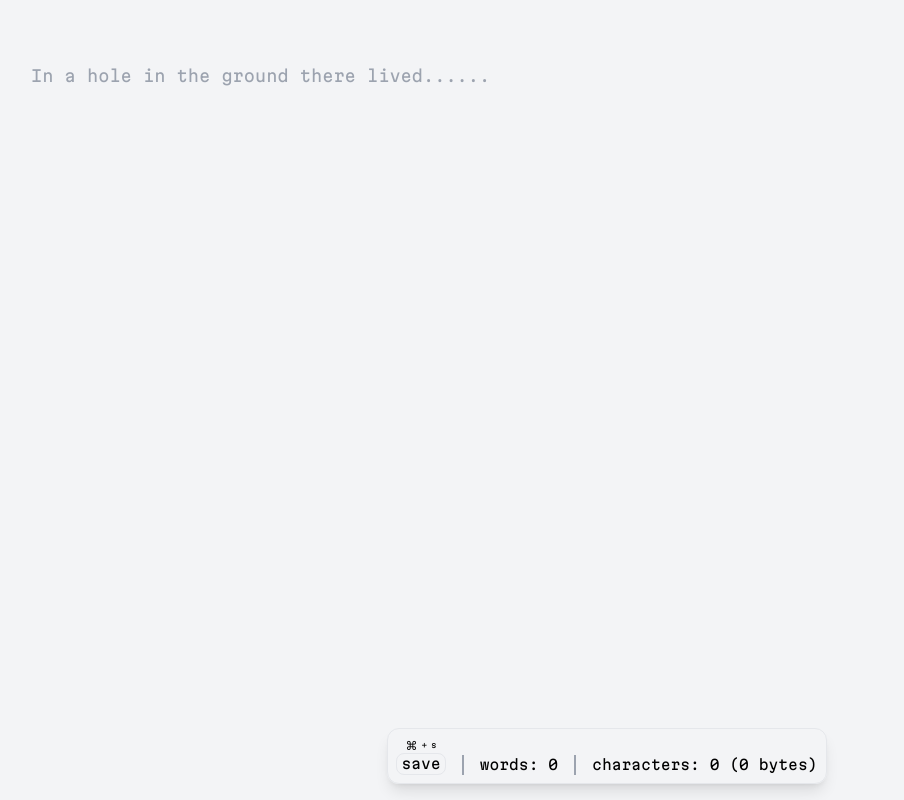
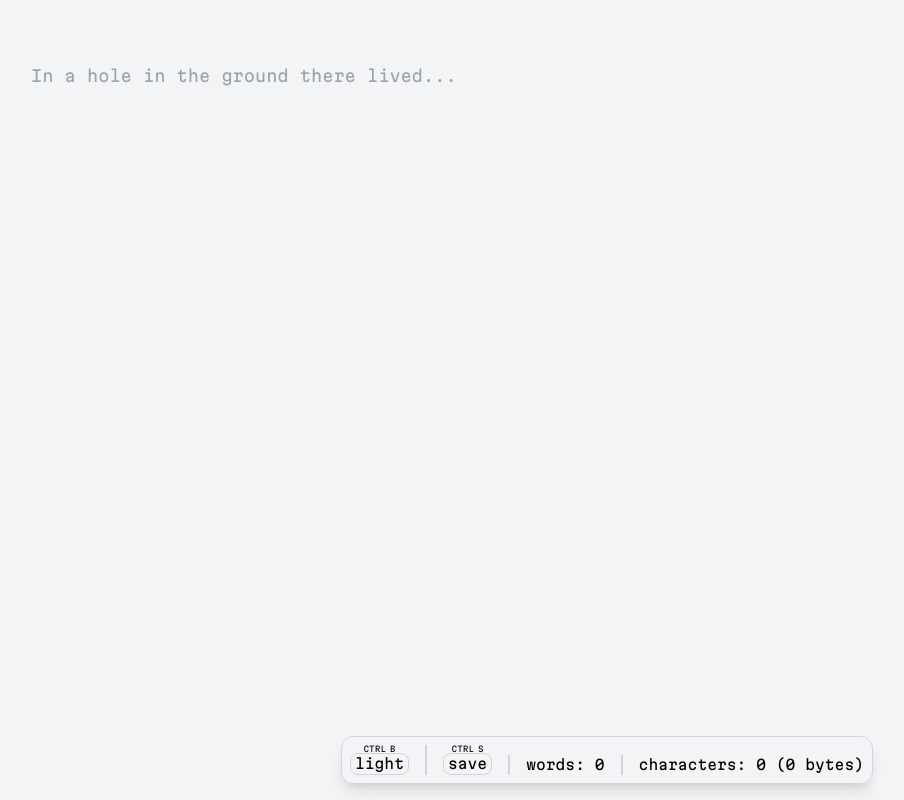
Before and after one commit to circles-png/typer, a React (Vite) app: page / in a window 1280 px wide. Shown: the whole page, without its empty margins (33-937 px from the left). Built offline with nearby package versions, Linux system fonts and the light colour scheme.

Commit message:
add dark mode

```diff
--- a/src/App.tsx
+++ b/src/App.tsx
@@ -1,14 +1,16 @@
+import useOperatingSystem, { OperatingSystem } from 'useOperatingSystem'
 import { useRef, useState } from 'react'
+import classNames from 'classNames'
 
 const App = () => {
   const placeholders = [
-    'Mr. and Mrs. Dursley of number four, Privet Drive...',
-    'Once upon a time...',
-    'Dear diary...',
-    'In a land far away...',
-    'When Mr Bilbo Baggins of Bag End announced...',
-    'In a hole in the ground there lived...',
-    'There was a boy called...'
+    'Mr. and Mrs. Dursley of number four, Privet Drive',
+    'Once upon a time',
+    'Dear diary',
+    'In a land far away',
+    'When Mr Bilbo Baggins of Bag End announced',
+    'In a hole in the ground there lived',
+    'There was a boy called'
   ],
         text = useRef<HTMLTextAreaElement>(null),
         save = () => {
@@ -23,12 +25,36 @@ const App = () => {
         },
         [ wordCount, setWordCount ] = useState(0),
         [ charCount, setCharCount ] = useState(0),
-        [ byteCount, setByteCount ] = useState(0)
+        [ byteCount, setByteCount ] = useState(0),
+        [ darkMode, setDarkMode ] = useState(false),
+        toggleDark = () => {
+          setDarkMode(!darkMode)
+        },
+        os = useOperatingSystem()
 
+  if (darkMode)
+    document.body.classList.add('dark')
+  else
+    document.body.classList.remove('dark')
   return <>
-    <div className='grid place-content-center h-full bg-gray-100 caret-black'>
+    <div
+      className={classNames(
+        'grid place-content-center h-full bg-gray-100 caret-gray-900 dark:bg-gray-900 dark:text-gray-100 dark:caret-gray-100 transition duration-1000'
+      )}
+      onKeyDown={event => {
+        if ((event.getModifierState('Meta') || event.getModifierState('Control')) && event.key === 's') {
+          event.preventDefault()
+          save()
+        }
+        if ((event.getModifierState('Meta') || event.getModifierState('Control')) && event.key === 'b') {
+          event.preventDefault()
+          toggleDark()
+        }
+      }}
+      tabIndex={0}
+    >
       <textarea
-        className='resize-none p-8 sm:p-16 w-full selection:bg-gray-900 selection:text-gray-100 bg-transparent'
+        className='resize-none p-8 sm:p-16 w-full selection:bg-gray-900 selection:text-gray-100 bg-transparent dark:selection:bg-gray-100 dark:selection:text-gray-900 outline-none'
         placeholder={`${placeholders[Math.floor(Math.random() * placeholders.length)]}...`}
         onInput={event => {
           setWordCount(
@@ -53,26 +79,45 @@ const App = () => {
             event.currentTarget.selectionStart = start + 4
             event.currentTarget.selectionEnd = start + 4
           }
-          if ((event.getModifierState('Meta') || event.getModifierState('Control')) && event.key === 's') {
-            event.preventDefault()
-            save()
-          }
         }}
         ref={text}
         cols={1000}
         rows={1000}
       />
-      <span className='flex divide-x-2 divide-gray-400 [&>*]:px-4 [&>*:last-child]:pr-0 [&>*:first-child]:pl-0 items-end shadow-lg rounded-xl border p-2 text-sm justify-center m-auto my-4'>
+      <span className='flex divide-x-2 divide-gray-300 [&>*]:px-4 [&>*:last-child]:pr-0 [&>*:first-child]:pl-0 items-end shadow-lg rounded-xl border p-2 text-sm justify-center m-auto my-4 dark:divide-gray-700 transition duration-1000 border-gray-300 dark:border-gray-700'>
+        <button
+          className='flex flex-col items-center'
+          onClick={toggleDark}
+        >
+          <span className='flex gap-1 items-center text-[8px] leading-none'>
+            {
+              os === OperatingSystem.macOS
+                ? <span className='text-xs'>&#8984;</span>
+                : <span>CTRL</span>
+            }
+            <span>B</span>
+          </span>
+          <span className='rounded-lg border px-1 transition duration-1000 border-gray-300 dark:border-gray-700'>
+            {
+              darkMode
+                ? 'dark'
+                : 'light'
+            }
+          </span>
+        </button>
         <button
           className='flex flex-col items-center'
           onClick={save}
         >
           <span className='flex gap-1 items-center text-[8px] leading-none'>
-            <span className='text-xs'>&#8984;</span>
-            <span>+</span>
-            <span>s</span>
+            {
+              os === OperatingSystem.macOS
+                ? <span className='text-xs'>&#8984;</span>
+                : <span>CTRL</span>
+            }
+            <span>S</span>
           </span>
-          <span className='rounded-lg border px-1'>save</span>
+          <span className='rounded-lg border px-1 transition duration-1000 border-gray-300 dark:border-gray-700'>save</span>
         </button>
         <span>words: {wordCount}</span>
         <span>characters: {charCount} ({byteCount} bytes)</span>
--- /dev/null
+++ b/src/utils/classNames.tsx
@@ -0,0 +1,2 @@
+const classNames = (...classes: string[]) => classes.filter(Boolean).join(' ')
+export default classNames
--- /dev/null
+++ b/src/utils/useOperatingSystem.tsx
@@ -0,0 +1,19 @@
+export enum OperatingSystem {
+    Windows, macOS, Unix, Linux, Unknown
+}
+
+const useOperatingSystem = () => {
+  let operatingSystem = OperatingSystem.Unknown
+  if (window.navigator.userAgent.indexOf('Win') !== -1)
+    operatingSystem = OperatingSystem.Windows
+  if (window.navigator.userAgent.indexOf('Mac') !== -1)
+    operatingSystem = OperatingSystem.macOS
+  if (window.navigator.userAgent.indexOf('X11') !== -1)
+    operatingSystem = OperatingSystem.Unix
+  if (window.navigator.userAgent.indexOf('Linux') !== -1)
+    operatingSystem = OperatingSystem.Linux
+
+  return operatingSystem
+}
+
+export default useOperatingSystem
--- a/tailwind.config.cjs
+++ b/tailwind.config.cjs
@@ -4,6 +4,7 @@ export default {
     './index.html',
     './src/**/*.tsx'
   ],
-  plugins: [],
-  theme  : { extend: { fontFamily: { sans: 'Martian Mono' } } }
+  darkMode: 'class',
+  plugins : [],
+  theme   : { extend: { fontFamily: { sans: 'Martian Mono' } } }
 }
--- a/tsconfig.json
+++ b/tsconfig.json
@@ -25,7 +25,8 @@
     "paths": {
       "*": [
         "*",
-        "./components/*"
+        "./components/*",
+        "./utils/*",
       ]
     },
   },
```
